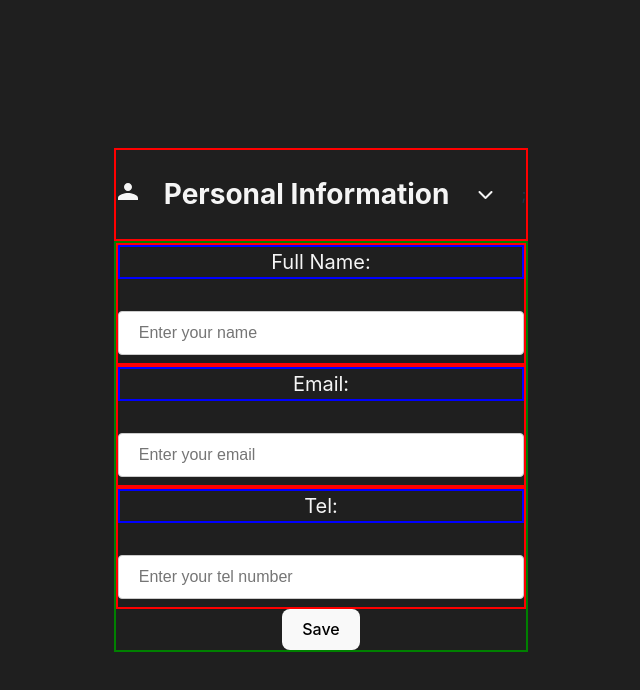
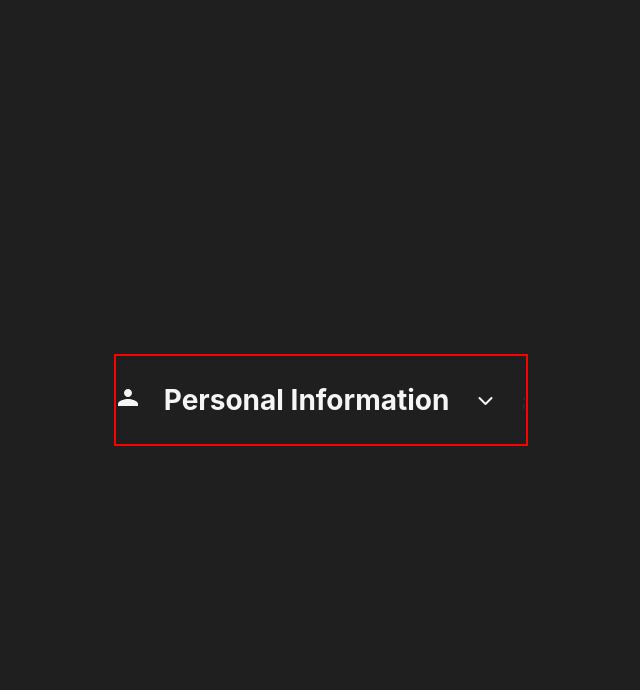
Before and after one commit to Omerrob11/cv_app, a React (Vite) app: page / in a window 1280 px wide. Shown: the top 690 px of the page, without its empty margins (319-959 px from the left). Built offline with nearby package versions, Linux system fonts and the light colour scheme.

Commit message:
feat: add toggle on form upon saving

```diff
--- a/src/components/Personal-info.jsx
+++ b/src/components/Personal-info.jsx
@@ -4,14 +4,17 @@ import "../styles/form-style.css";
 import FormHeader from "./form-comp/heafForm";
 import FormInputs from "./form-comp/formInputs";
 import { SaveButton } from "./form-comp/buttons";
+import Footer from "./form-comp/footerForm";
 
 export default function PersonalInfo({ handlePersonalInfoChanges }) {
-  const [inputValues, setInputValues] = useState({
-    id: crypto.randomUUID(),
-    name: "",
-    email: "",
-    tel: "",
-  });
+  const [inputValues, setInputValues] = useState([
+    { name: "", id: crypto.randomUUID() },
+    { email: "", id: crypto.randomUUID() },
+    { tel: "", id: crypto.randomUUID() },
+  ]);
+  const [isSubmitted, setIsSubmitted] = useState(false);
+  const [submittedValues, setSubmittedValues] = useState({});
+  const [isArrowActive, setIsArrowActive] = useState(false);
 
   const title = "Personal Information";
   const headingIcon = (
@@ -29,11 +32,24 @@ export default function PersonalInfo({ handlePersonalInfoChanges }) {
     </svg>
   );
 
-  const getInputHandler = (name) => {
+  const getInputHandler = (name, index) => {
     return (event) => {
-      setInputValues({ ...inputValues, [name]: event.target.value });
+      // the object to be updated, we create new array
+      // than, we update the object name
+      // meaning - we get the index of the object, than, change it's property name value
+      // to the value of the event.target.value - the new input
+      const updatedInputsValues = inputValues.map((obj, i) =>
+        index === i ? { ...obj, [name]: event.target.value } : obj
+      );
+      setInputValues(updatedInputsValues);
+      //   setInputValues({ ...inputValues, [name]: event.target.value });
     };
   };
+
+  function getObjectIndex(name) {
+    //object.keys return me the keysof the object.
+    return inputValues.findIndex((obj) => Object.keys(obj).includes(name));
+  }
   const inputsConfig = [
     {
       name: "name",
@@ -42,8 +58,8 @@ export default function PersonalInfo({ handlePersonalInfoChanges }) {
       label: "full_name",
       placeholder: "Enter your name",
       text: "Full Name:",
-      value: inputValues.name,
-      onChange: getInputHandler("name"),
+      value: inputValues[getObjectIndex("name")].name,
+      onChange: getInputHandler("name", getObjectIndex("name")),
     },
     {
       name: "email",
@@ -52,8 +68,8 @@ export default function PersonalInfo({ handlePersonalInfoChanges }) {
       label: "email",
       placeholder: "Enter your email",
       text: "Email:",
-      value: inputValues.email,
-      onChange: getInputHandler("email"),
+      value: inputValues[getObjectIndex("email")].email,
+      onChange: getInputHandler("email", getObjectIndex("email")),
     },
     {
       name: "tel",
@@ -62,24 +78,45 @@ export default function PersonalInfo({ handlePersonalInfoChanges }) {
       label: "tel",
       placeholder: "Enter your tel number",
       text: "Tel:",
-      value: inputValues.tel,
-      onChange: getInputHandler("tel"),
+      value: inputValues[getObjectIndex("tel")].tel,
+      onChange: getInputHandler("tel", getObjectIndex("tel")),
     },
   ];
 
   return (
     <div className="information_component">
-      <FormHeader title={title} icon={headingIcon} />
+      <FormHeader
+        title={title}
+        icon={headingIcon}
+        setIsArrowActive={setIsArrowActive}
+        isArrowActive={isArrowActive}
+      />
+      {isArrowActive && (
         <form
           className="form_container"
           onSubmit={(e) => {
             e.preventDefault();
             handlePersonalInfoChanges({ ...inputValues });
+
+            setSubmittedValues([...inputValues]);
+            setIsArrowActive(false);
+            if (!isSubmitted) {
+              setIsSubmitted(true);
+            }
           }}
         >
           <FormInputs inputsArr={inputsConfig} />
           <SaveButton />
         </form>
+      )}
+
+      {/* Conditionally render footer */}
+      {isSubmitted && <Footer inputsDataArr={submittedValues} />}
     </div>
   );
 }
+
+// things i can do:
+// make the inputs config a function, that create it for each new form
+// make the form a component
+// state: make sure the state is with all the state-standards
```
Lines whose indentation alone changed are shown as unchanged.
